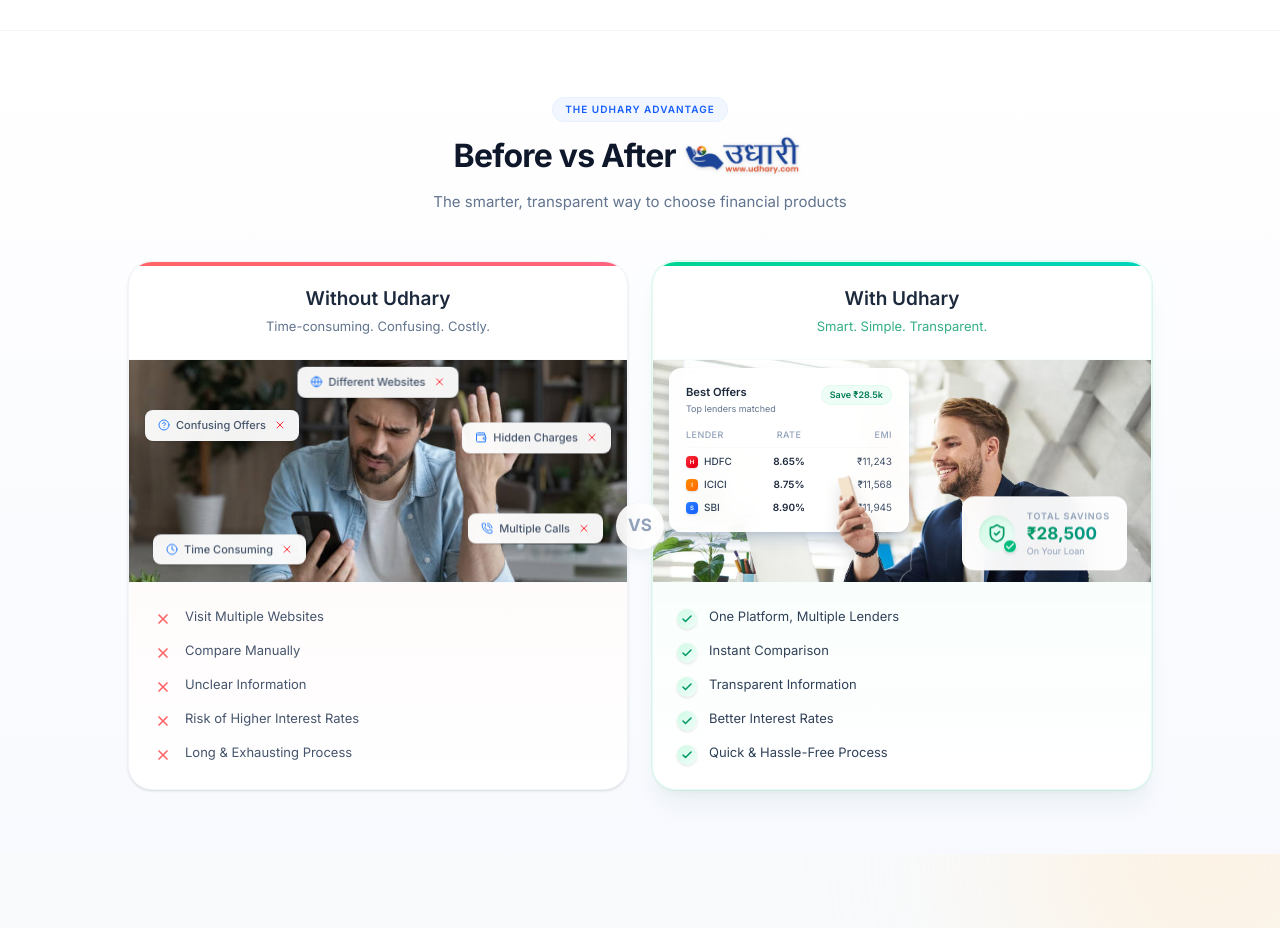
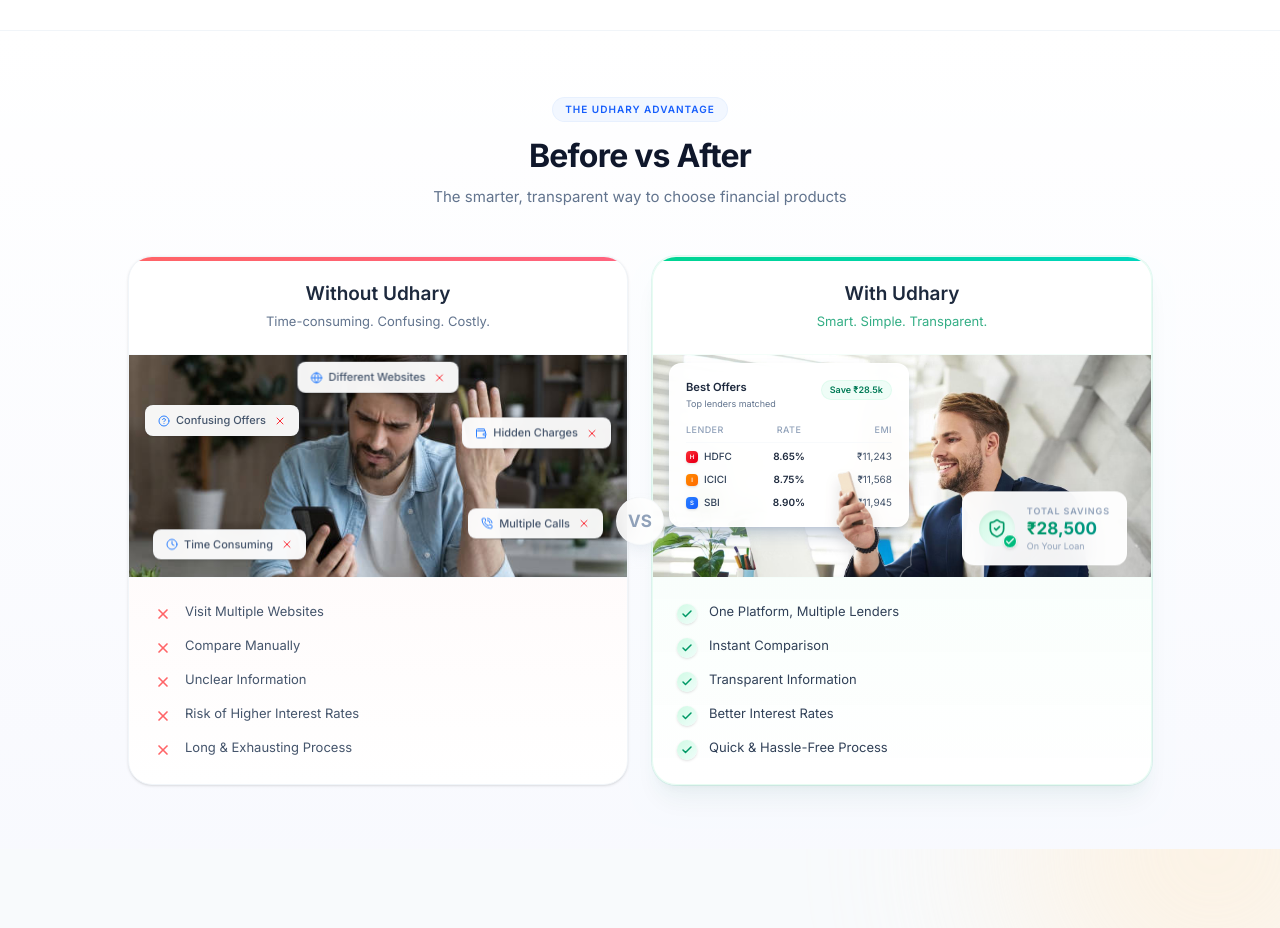
Before and after one commit to spekctrum11-cmd/udhary, a Next.js app: page / in a window 1280 px wide. Shown: the part 3220-4148 px from the top of the page. Built offline with nearby package versions, Linux system fonts and the light colour scheme.

Commit message:
feat: add UdharyAdvantageSection component for visual comparison of value proposition

```diff
--- a/src/components/UdharyAdvantageSection.tsx
+++ b/src/components/UdharyAdvantageSection.tsx
@@ -15,14 +15,7 @@
             The Udhary Advantage
           </div>
           <h2 className="text-2xl sm:text-3xl md:text-4xl font-extrabold text-slate-900 mb-2 md:mb-3 tracking-tight">
-            Before vs After{" "}
-            <Image
-              src="/logo.png"
-              alt="Udhary Logo"
-              width={160}
-              height={48}
-              className="inline-block h-8 sm:h-10 md:h-12 w-auto align-middle -mt-1 md:-mt-2 drop-shadow-sm"
-            />
+            Before vs After
           </h2>
           <p className="text-sm sm:text-base text-slate-500 max-w-xl mx-auto font-medium px-4">
             The smarter, transparent way to choose financial products
```
